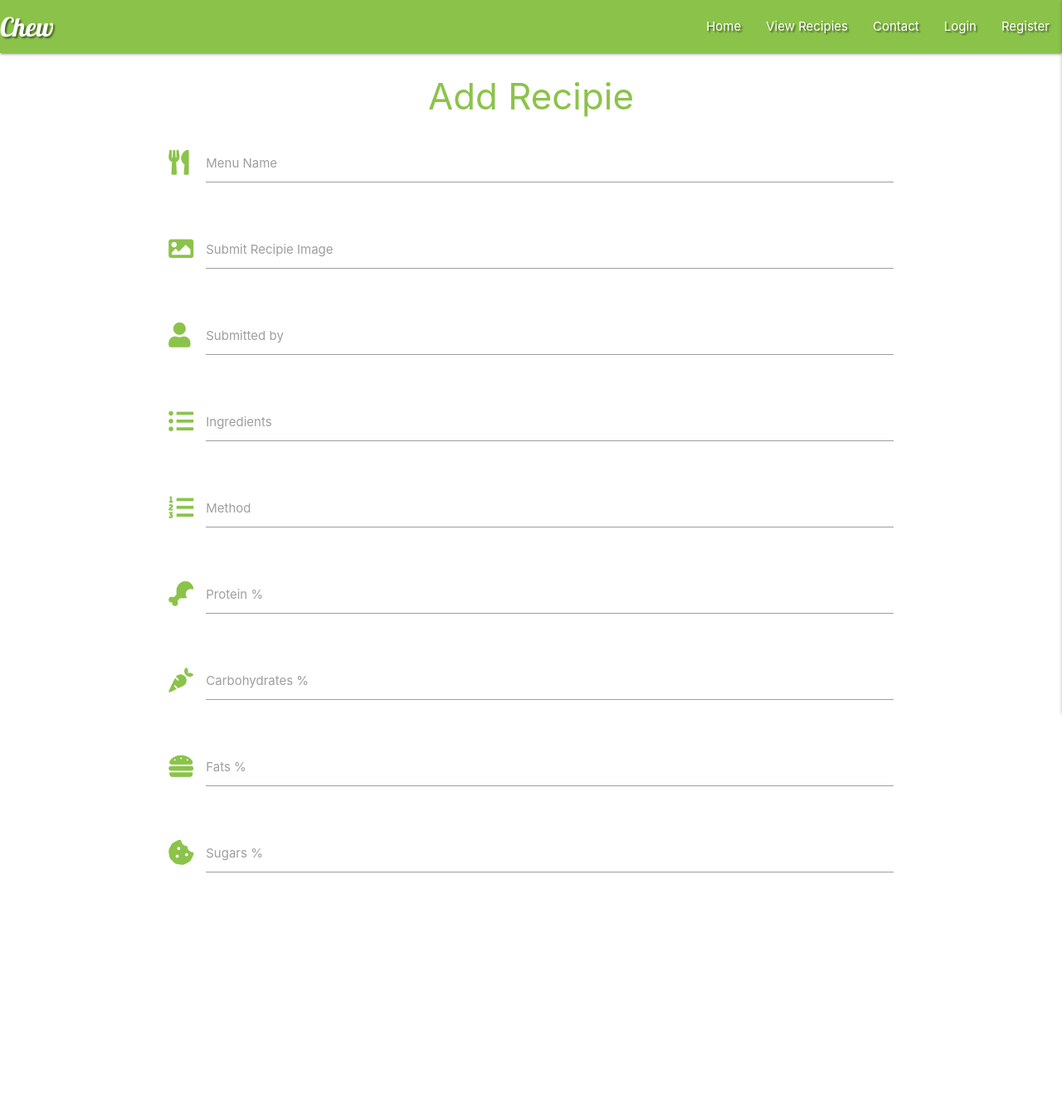
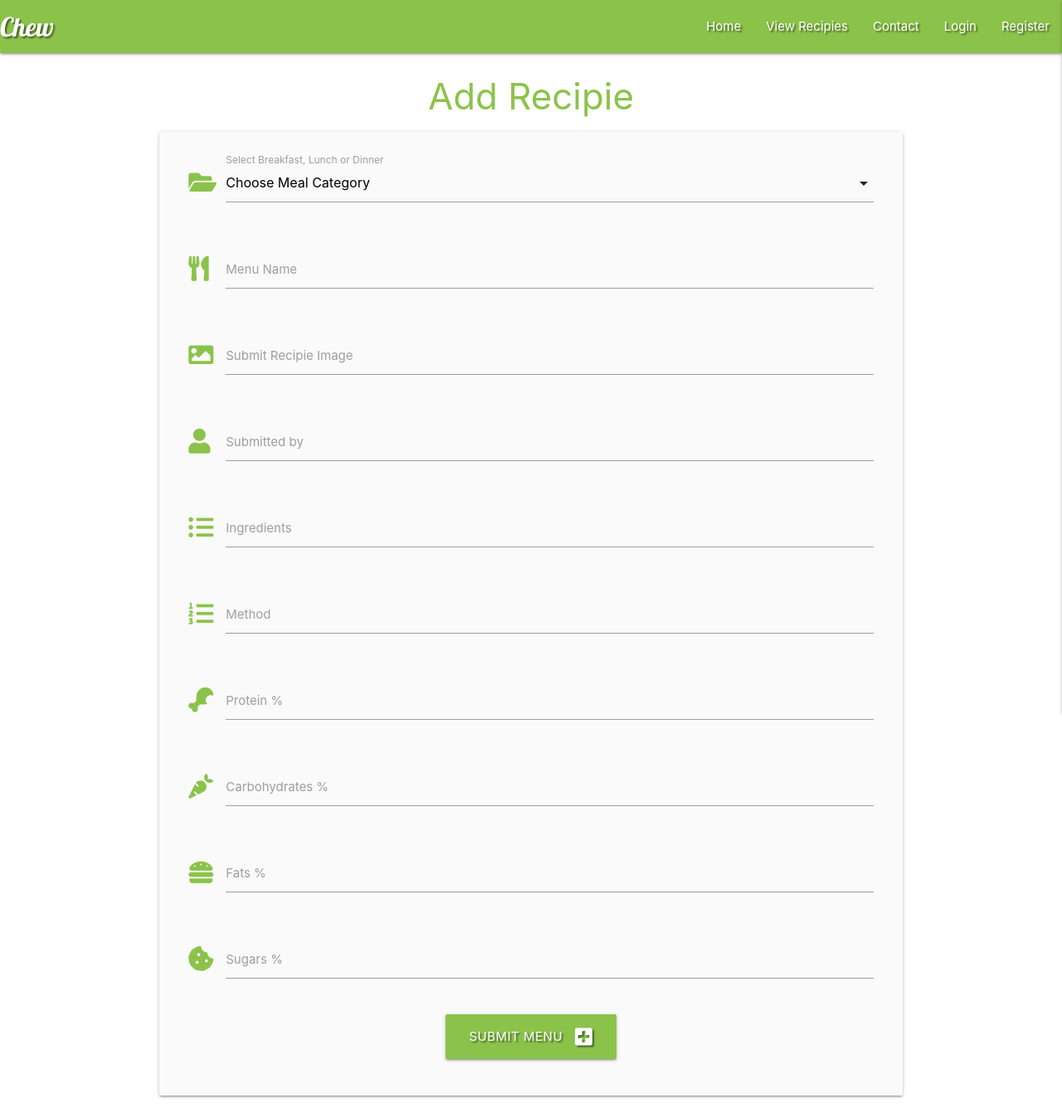
Before and after one commit to RogueAngelfire/chew, a Flask app: page /add_task in a window 1280 px wide. Shown: the whole page at 83% size. Before the commit the page ends 1052 px from the top, so only its background shows below. Run offline with Flask 2, Linux system fonts and the light colour scheme; data that the repository does not hold is empty; some libraries are stand-ins or nearby versions.

Commit message:
Added functionality to menu_item from DB

```diff
--- a/app.py
+++ b/app.py
@@ -102,7 +102,8 @@ def logout():
 
 @app.route("/add_task")
 def add_task():
-    return render_template("add_task.html")
+    categories = mongo.db.menu_categories.find().sort("menu_item", 1)
+    return render_template("add_task.html", categories=categories)
 
 
 if __name__ == "__main__":
--- a/static/js/script.js
+++ b/static/js/script.js
@@ -1,4 +1,5 @@
 $(document).ready(function(){
     $(".sidenav").sidenav({edge: "right"});
     $('.collapsible').collapsible();
+    $('select').formSelect();
   });
--- a/templates/add_task.html
+++ b/templates/add_task.html
@@ -1,93 +1,173 @@
-{% extends "base.html" %}
-{% block content %}
+{% extends "base.html" %} {% block content %}
 
 <h3 class="light-green-text center-align">Add Recipie</h3>
-
+<!-- Recipie Name -->
+<div class="row card-panel grey lighten-5">
+  <form class="col s12" method="POST" action="{{ url_for('add_task')}}">
     <div class="row">
-	<form class="col s12" method="POST" action="">
+      <div class="input-field col s12">
+      <i class="fas fa-folder-open prefix light-green-text"></i>
+        <select id="menu_categories" name="menu_categories" class="validate" required>
+          <option value="" disabled selected>Choose Meal Category</option>
+          {% for category in categories %}
+              <option value="{{ category.menu_item }}">{{ category.menu_item }}</option>
+          {% endfor %}
+        </select>
+        <label for="menu_categories">Select Breakfast, Lunch or Dinner</label>
+      </div>
+    </div>
     <div class="row">
       <div class="input-field col s12">
         <i class="fas fa-utensils prefix light-green-text"></i>
-				<input id="menu_name" name="menu_name" minlength="5" maxlength="50"
-                    type="text" class="validate" required>
+        <input
+          id="menu_name"
+          name="menu_name"
+          minlength="5"
+          maxlength="50"
+          type="text"
+          class="validate"
+          required
+        />
         <label for="menu_name">Menu Name</label>
       </div>
     </div>
-
+    <!-- Submit Image of Recipie -->
     <div class="row">
       <div class="input-field col s12">
         <i class="fas fa-image prefix light-green-text"></i>
-				<input id="add_image" name="add_image" minlength="5" maxlength="50"
-                    type="text" class="validate" required>
+        <input
+          id="add_image"
+          name="add_image"
+          minlength="5"
+          maxlength="50"
+          type="text"
+          class="validate"
+          required
+        />
         <label for="add_image">Submit Recipie Image</label>
       </div>
     </div>
-
+    <!-- Name of who submitted recipie more personal to login information -->
     <div class="row">
       <div class="input-field col s12">
         <i class="fas fa-user prefix light-green-text"></i>
-				<input id="user_id" name="user_id" minlength="5" maxlength="50"
-                    type="text" class="validate" required>
+        <input
+          id="user_id"
+          name="user_id"
+          minlength="5"
+          maxlength="50"
+          type="text"
+          class="validate"
+          required
+        />
         <label for="user_id">Submitted by</label>
       </div>
     </div>
-
+    <!-- Ingredients -->
     <div class="row">
       <div class="input-field col s12">
         <i class="fas fa-list-ul prefix light-green-text"></i>
-				<input id="ingredients" name="ingredients" minlength="5" maxlength="50"
-                    type="text" class="validate" required>
+        <input
+          id="ingredients"
+          name="ingredients"
+          minlength="5"
+          maxlength="50"
+          type="text"
+          class="validate"
+          required
+        />
         <label for="ingredients">Ingredients</label>
       </div>
     </div>
-
+    <!-- Recipie Method -->
     <div class="row">
       <div class="input-field col s12">
         <i class="fas fa-list-ol prefix light-green-text"></i>
-				<input id="method" name="method" minlength="5" maxlength="50"
-                    type="text" class="validate" required>
+        <input
+          id="method"
+          name="method"
+          minlength="5"
+          maxlength="50"
+          type="text"
+          class="validate"
+          required
+        />
         <label for="method">Method</label>
       </div>
     </div>
-
+    <!-- Protein % -->
     <div class="row">
       <div class="input-field col s12">
         <i class="fas fa-drumstick-bite prefix light-green-text"></i>
-				<input id="protein" name="protein" min="0" max="100"
-                    type="number" class="validate" required>
+        <input
+          id="protein"
+          name="protein"
+          min="0"
+          max="100"
+          type="number"
+          class="validate"
+          required
+        />
         <label for="protein">Protein %</label>
       </div>
     </div>
-
+    <!-- Carbohydrates % -->
     <div class="row">
       <div class="input-field col s12">
         <i class="fas fa-carrot prefix light-green-text"></i>
-				<input id="carbs" name="carbs" min="0" max="100"
-                    type="number" class="validate" required>
+        <input
+          id="carbs"
+          name="carbs"
+          min="0"
+          max="100"
+          type="number"
+          class="validate"
+          required
+        />
         <label for="carbs">Carbohydrates %</label>
       </div>
     </div>
-
+    <!-- Fats % -->
     <div class="row">
       <div class="input-field col s12">
         <i class="fas fa-hamburger prefix light-green-text"></i>
-				<input id="fats" name="fats" min="0" max="100"
-                    type="number" class="validate" required>
+        <input
+          id="fats"
+          name="fats"
+          min="0"
+          max="100"
+          type="number"
+          class="validate"
+          required
+        />
         <label for="fats">Fats %</label>
       </div>
     </div>
-
+    <!-- Sugars % -->
     <div class="row">
       <div class="input-field col s12">
         <i class="fas fa-cookie-bite prefix light-green-text"></i>
-				<input id="sugars" name="fats" min="0" max="100"
-                    type="number" class="validate" required>
+        <input
+          id="sugars"
+          name="fats"
+          min="0"
+          max="100"
+          type="number"
+          class="validate"
+          required
+        />
         <label for="sugars">Sugars %</label>
       </div>
     </div>
-
+    <!-- Submit Menu Button -->
+    <div class="row">
+      <div class="col s12 center-align">
+        <button type="submit" class="btn-large light-green text-shadow">
+          Submit Menu <i class="fas fa-plus-square right"></i>
+        </button>
+      </div>
+    </div>
   </form>
 </div>
 
-
 {% endblock %}
--- a/templates/base.html
+++ b/templates/base.html
@@ -25,8 +25,8 @@
 					    <li><a href="#">Contact</a></li>
                     {% if session.user %}
                         <li><a href="{{ url_for('profile', username=session['user']) }}">Profile</a></li>
+                        <li><a href="{{ url_for('add_task') }}">Submit Recipie</a></li> <!-- Rearange Logout and submit in due course -->
                         <li><a href="{{ url_for('logout') }}">Logout</a></li>
-                        <li><a href="{{ url_for('add_task') }}">Submit Recipie</a></li> <!-- Rearange Logout and submit in due course -->
                     {% else %}
                         <li><a href="{{ url_for('login') }}">Login</a></li><!-- <i class="fas fa-user"</i> Find a way to add correctly 03/08/20 -->
                         <li><a href="{{ url_for('register') }}">Register</a></li>
@@ -43,8 +43,8 @@
 					    <li><a href="#">Contact</a></li>
                     {% if session.user %}
                         <li><a href="{{ url_for('profile', username=session['user']) }}">Profile</a></li>
+                        <li><a href="{{ url_for('add_task') }}">Submit Recipie</a></li>
                         <li><a href="{{ url_for('logout') }}">Logout</a></li>
-                        <li><a href="{{ url_for('add_task') }}">Submit Recipie</a></li>
                     {% else %}
                         <li><a href="{{ url_for('login') }}">Login</a></li><!-- <i class="fas fa-user"</i> Find a way to add correctly 03/08/20 -->
                         <li><a href="{{ url_for('register') }}">Register</a></li>
```
Lines whose indentation alone changed are shown as unchanged.
